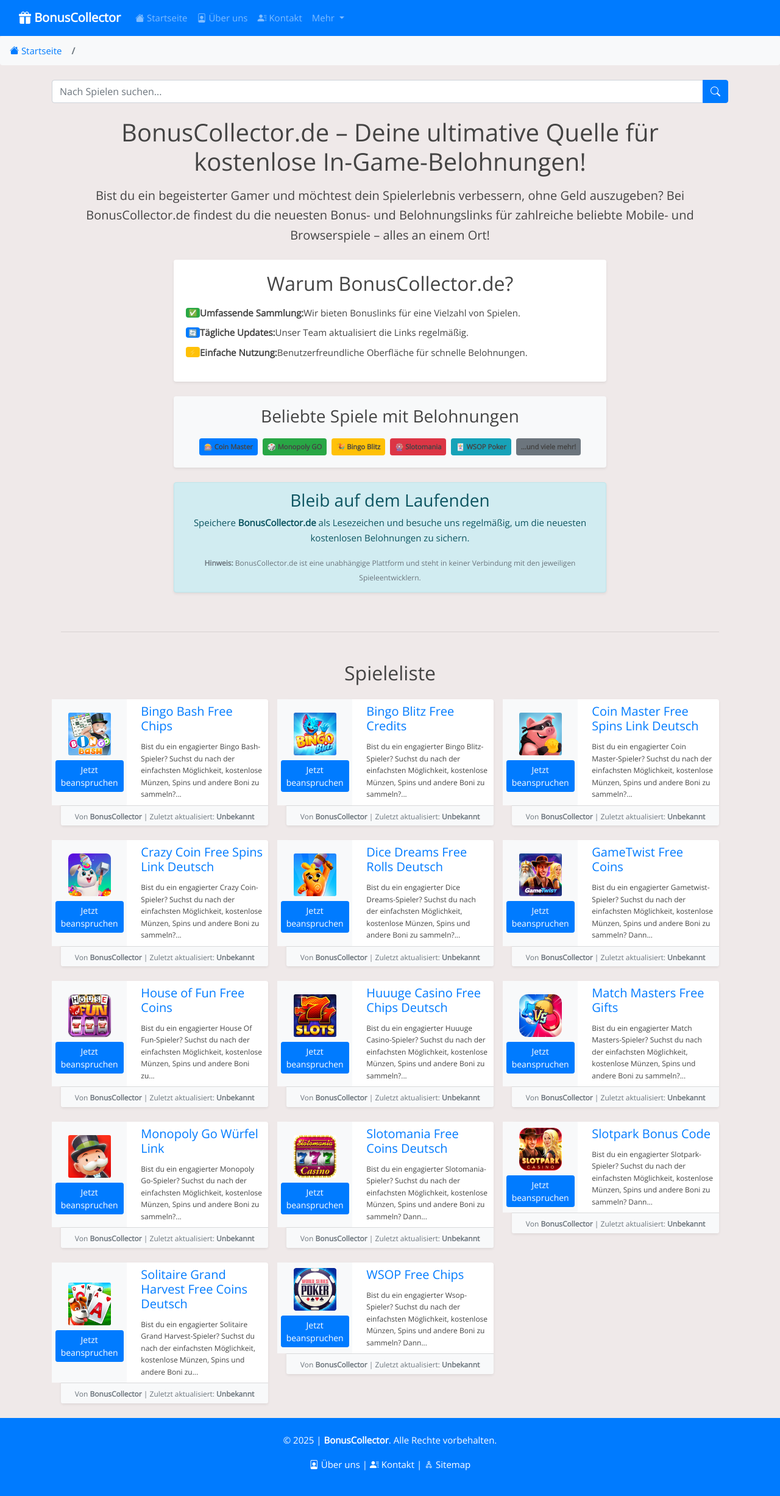
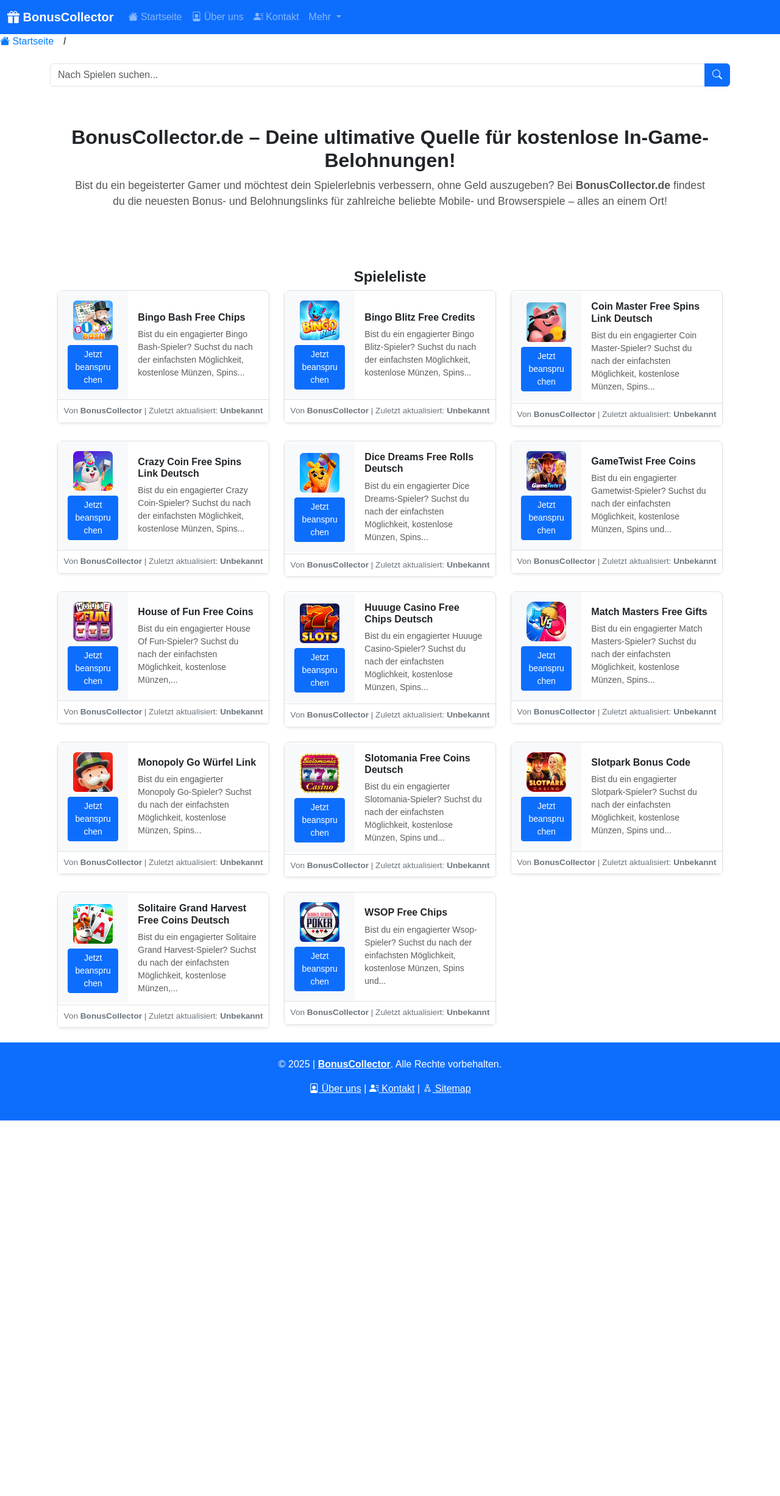
Before and after one commit to Prollad99/bs-de, a Jekyll site: the page built from index.html, in a window 1280 px wide. Shown: the whole page at 61% size. Built offline with Jekyll 4.4.1, drawn with Linux system fonts in a browser that asks for light colours; comment, search, counter and statistics services are not loaded; after the commit the page ends 1838 px from its top, so only the background shows below that.

Commit message:
Update index.html

```diff
--- a/index.html
+++ b/index.html
@@ -2,111 +2,88 @@
 layout: default
 ---
 
+<!DOCTYPE html>
+<html lang="de">
+<head>
+    <meta charset="UTF-8">
+    <meta name="viewport" content="width=device-width, initial-scale=1">
+    <title>BonusCollector.de - Kostenlose In-Game-Belohnungen</title>
+
+    <!-- Bootstrap CSS -->
+    <link href="https://cdn.jsdelivr.net/npm/bootstrap@5.3.0/dist/css/bootstrap.min.css" rel="stylesheet">
+
+    <!-- Custom Styles -->
+    <style>
+        body { font-family: Arial, sans-serif; }
+        .hero-section { text-align: center; padding: 40px 20px; }
+        .hero-section h1 { font-size: 2rem; font-weight: bold; }
+        .hero-section p { font-size: 1.1rem; color: #555; }
+        .game-card img { max-width: 65px; max-height: 65px; }
+        .game-card .btn { width: 100%; }
+        .game-card-footer { font-size: 0.85rem; color: #6c757d; }
+        .section-title { font-weight: bold; text-align: center; margin-top: 40px; font-size: 1.5rem; }
+    </style>
+</head>
+<body>
+
 <div class="container mt-4">
-  <div class="text-center">
-    <h1 class="fw-bold">BonusCollector.de – Deine ultimative Quelle für kostenlose In-Game-Belohnungen!</h1>
-    <p class="lead mt-3">
+    <!-- Hero Section -->
+    <div class="hero-section">
+        <h1>BonusCollector.de – Deine ultimative Quelle für kostenlose In-Game-Belohnungen!</h1>
+        <p>
             Bist du ein begeisterter Gamer und möchtest dein Spielerlebnis verbessern, ohne Geld auszugeben?
-      Bei <strong>BonusCollector.de</strong> findest du die neuesten Bonus- und Belohnungslinks für zahlreiche beliebte
-      Mobile- und Browserspiele – alles an einem Ort!
+            Bei <strong>BonusCollector.de</strong> findest du die neuesten Bonus- und Belohnungslinks für zahlreiche
+            beliebte Mobile- und Browserspiele – alles an einem Ort!
         </p>
     </div>
 
-  <!-- Warum BonusCollector -->
-  <div class="row mt-4">
-    <div class="col-lg-8 mx-auto">
-      <div class="card shadow-sm border-0">
-        <div class="card-body">
-          <h2 class="fw-bold text-center">Warum BonusCollector.de?</h2>
-          <ul class="list-unstyled mt-3">
-            <li class="d-flex align-items-center mb-2">
-              <span class="badge bg-success me-2">✅</span> <strong>Umfassende Sammlung:</strong> Wir bieten Bonuslinks für eine Vielzahl von Spielen.
-            </li>
-            <li class="d-flex align-items-center mb-2">
-              <span class="badge bg-primary me-2">🔄</span> <strong>Tägliche Updates:</strong> Unser Team aktualisiert die Links regelmäßig.
-            </li>
-            <li class="d-flex align-items-center mb-2">
-              <span class="badge bg-warning me-2">⚡</span> <strong>Einfache Nutzung:</strong> Benutzerfreundliche Oberfläche für schnelle Belohnungen.
-            </li>
-          </ul>
-        </div>
-      </div>
-    </div>
-  </div>
-
-  <!-- Beliebte Spiele mit Belohnungen -->
-  <div class="row mt-4">
-    <div class="col-lg-8 mx-auto text-center">
-      <div class="p-3 bg-light rounded shadow-sm">
-        <h3 class="fw-bold">Beliebte Spiele mit Belohnungen</h3>
-        <div class="d-flex flex-wrap justify-content-center mt-3">
-          <span class="badge bg-primary p-2 m-1">🎰 Coin Master</span>
-          <span class="badge bg-success p-2 m-1">🎲 Monopoly GO</span>
-          <span class="badge bg-warning p-2 m-1">🎉 Bingo Blitz</span>
-          <span class="badge bg-danger p-2 m-1">🎡 Slotomania</span>
-          <span class="badge bg-info p-2 m-1">🃏 WSOP Poker</span>
-          <span class="badge bg-secondary p-2 m-1">...und viele mehr!</span>
-        </div>
-      </div>
-    </div>
-  </div>
-
-  <!-- Bleib auf dem Laufenden -->
-  <div class="row mt-4">
-    <div class="col-lg-8 mx-auto">
-      <div class="alert alert-info text-center shadow-sm">
-        <h3 class="fw-bold">Bleib auf dem Laufenden</h3>
-        <p>Speichere <strong>BonusCollector.de</strong> als Lesezeichen und besuche uns regelmäßig, um die neuesten kostenlosen Belohnungen zu sichern.</p>
-        <small class="text-muted">
-          <strong>Hinweis:</strong> BonusCollector.de ist eine unabhängige Plattform und steht in keiner Verbindung mit den jeweiligen Spieleentwicklern.
-        </small>
-      </div>
-    </div>
-  </div>
-
-  <hr class="my-5">
-
-  <h2 class="text-center fw-bold mb-4">Spieleliste</h2>
+    <!-- Game List Section -->
+    <h2 class="section-title">Spieleliste</h2>
 
     <div class="row">
         {% assign sorted_posts = site.posts | sort: 'title' %}
         {% for post in sorted_posts %}
             <div class="col-md-6 col-lg-4 mb-4">
-        <div class="card shadow-sm border-0">
-          <div class="row g-0">
-            <div class="col-4 d-flex flex-column align-items-center justify-content-center bg-light p-2">
+                <div class="card game-card shadow-sm border rounded-3">
+                    <div class="row g-0 align-items-center">
+                        <div class="col-4 text-center bg-light p-3 d-flex flex-column align-items-center justify-content-center">
                             {% if post.image %}
-                <img src="{{ post.image }}" class="card-img" alt="{{ post.title }}" style="max-width: 70px; max-height: 70px;">
+                                <img src="{{ post.image }}" class="img-fluid rounded" alt="{{ post.title }}">
                             {% endif %}
                             <a href="{{ post.url }}" class="btn btn-primary btn-sm mt-2">Jetzt beanspruchen</a>
                         </div>
                         <div class="col-8">
-              <div class="card-body p-2">
-                <a href="{{ post.url }}" class="text-decoration-none">
-                  <h5 class="card-title fw-bold">{{ post.title }}</h5>
+                            <div class="card-body p-3">
+                                <a href="{{ post.url }}" class="text-decoration-none text-dark">
+                                    <h5 class="card-title fw-bold fs-6">{{ post.title }}</h5>
                                 </a>
-                <p class="card-text small">
+                                <p class="card-text small text-muted">
                                     {% if post.description %}
                                         {{ post.description }}
                                     {% else %}
-                    {{ post.content | strip_html | truncatewords: 20 }}
+                                        {{ post.content | strip_html | truncatewords: 15 }}
                                     {% endif %}
                                 </p>
                             </div>
                         </div>
                     </div>
-          <div class="card-footer text-center bg-light p-1">
-            <small class="text-muted">Von <strong>{{ post.author }}</strong> |
+                    <div class="card-footer bg-white border-top text-center p-2 game-card-footer">
+                        <span>Von <strong>BonusCollector</strong> | </span>
                         {% assign last_modified = post.last_modified_at %}
                         {% if last_modified %}
-                Zuletzt aktualisiert: <strong>{{ last_modified | date: "%d.%m.%Y" }}</strong>
+                            <span>Zuletzt aktualisiert: <strong>{{ last_modified | date: "%d.%m.%Y" }}</strong></span>
                         {% else %}
-                Zuletzt aktualisiert: <strong>Unbekannt</strong>
+                            <span>Zuletzt aktualisiert: <strong>Unbekannt</strong></span>
                         {% endif %}
-            </small>
                     </div>
                 </div>
             </div>
         {% endfor %}
     </div>
 </div>
+
+<!-- Bootstrap JS -->
+<script src="https://cdn.jsdelivr.net/npm/bootstrap@5.3.0/dist/js/bootstrap.bundle.min.js"></script>
+
+</body>
+</html>
```
Lines whose indentation alone changed are shown as unchanged.
